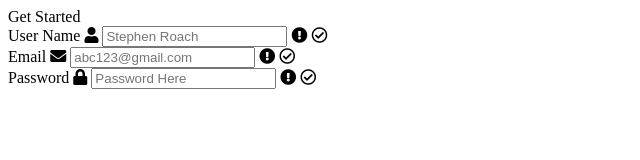
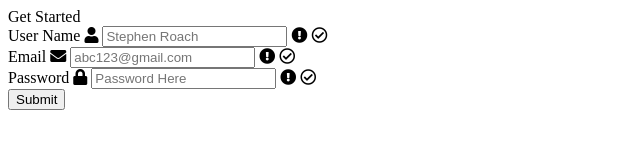
Before and after one commit to Stephen-Roach/form-validation, a plain HTML site: page index.html in a window 1280 px wide. Shown: the whole page, without its empty margins (0-640 px from the left). Drawn offline with Linux system fonts and the light colour scheme.

Commit message:
added submit button to the form

```diff
--- a/index.html
+++ b/index.html
@@ -58,6 +58,8 @@
           <i class="far fa-check-circle success-icon"></i>
           <div class="error"></div>
         </div>
+
+        <button id="btn" type="submit">Submit</button>
       </form>
     </div>
   </body>
```
